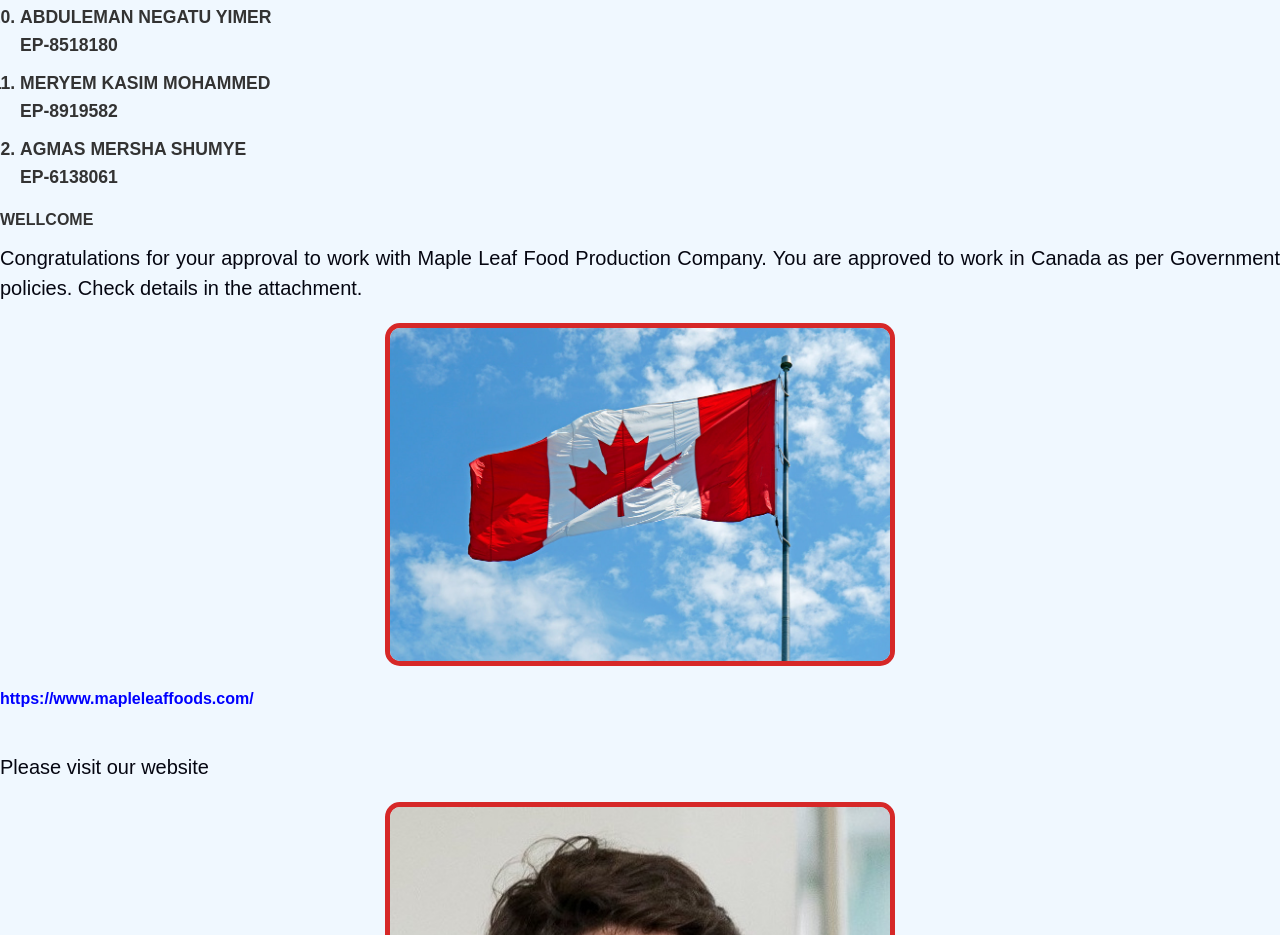
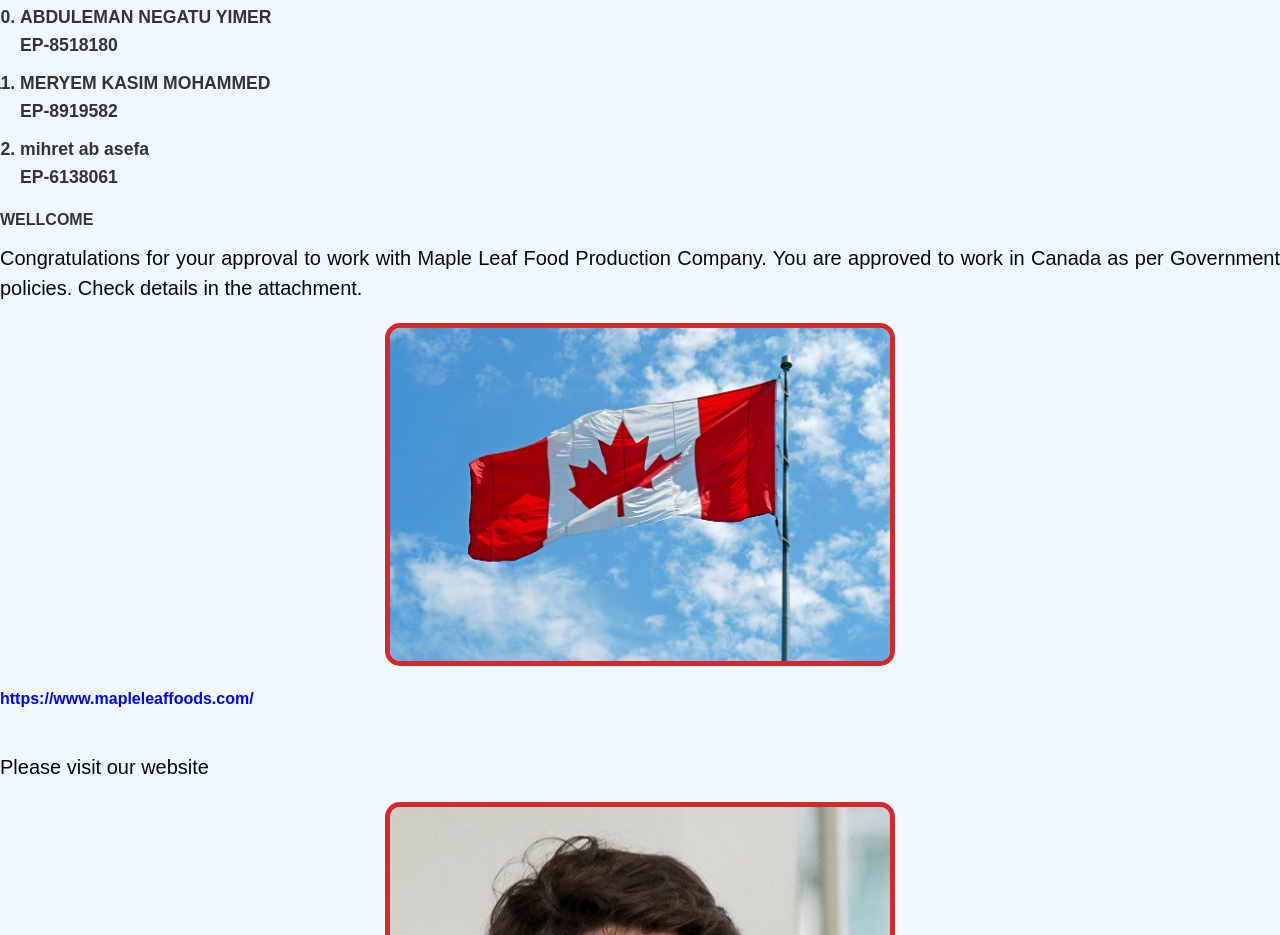
Before and after one commit to Yar843/Acceptance-letter-, a plain HTML site: page index.html in a window 1280 px wide. Shown: the part 766-1701 px from the top of the page. Drawn offline with Linux system fonts and the light colour scheme.

Commit message:
Update index.html

```diff
--- a/index.html
+++ b/index.html
@@ -183,7 +183,7 @@
                 EP-8518180</li>
             <li> MERYEM KASIM MOHAMMED<br>
                 EP-8919582</li>
-            <li>AGMAS MERSHA SHUMYE<br>
+            <li>mihret ab asefa <br>
                 EP-6138061</li>
 
         </ol>
```
